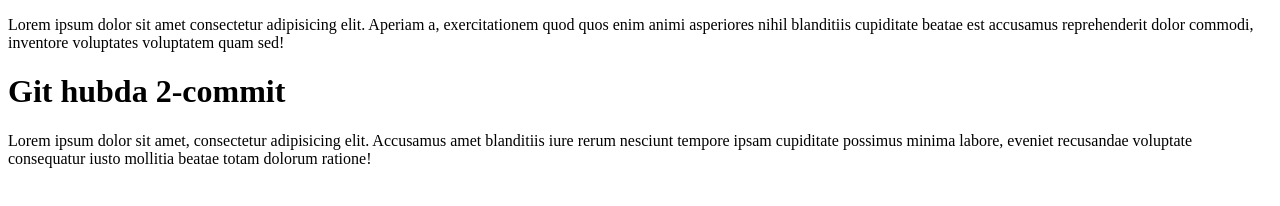
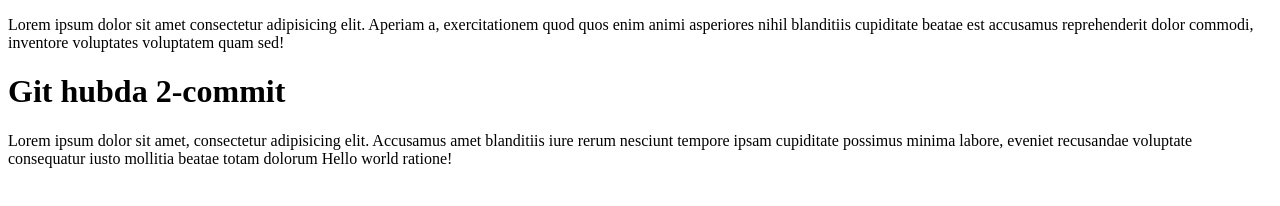
Before and after one commit to habibaabdikarimova/Namanganliklar, a plain HTML site: page index.html in a window 1280 px wide. Drawn offline with Linux system fonts and the light colour scheme.

Commit message:
Add span tag in index html file

```diff
--- a/index.html
+++ b/index.html
@@ -10,7 +10,7 @@
         <p>Lorem ipsum dolor sit amet consectetur adipisicing elit. Aperiam a, exercitationem quod quos enim animi asperiores nihil blanditiis cupiditate beatae est accusamus reprehenderit dolor commodi, inventore voluptates voluptatem quam sed!</p>
         <div>
             <h1>Git hubda 2-commit</h1>
-            <p>Lorem ipsum dolor sit amet, consectetur adipisicing elit. Accusamus amet blanditiis iure rerum nesciunt tempore ipsam cupiditate possimus minima labore, eveniet recusandae voluptate consequatur iusto mollitia beatae totam dolorum ratione!</p>
+            <p>Lorem ipsum dolor sit amet, consectetur adipisicing elit. Accusamus amet blanditiis iure rerum nesciunt tempore ipsam cupiditate possimus minima labore, eveniet recusandae voluptate consequatur iusto mollitia beatae totam dolorum <Span>Hello world</Span> ratione!</p>
         </div>
     </div>
 
```
